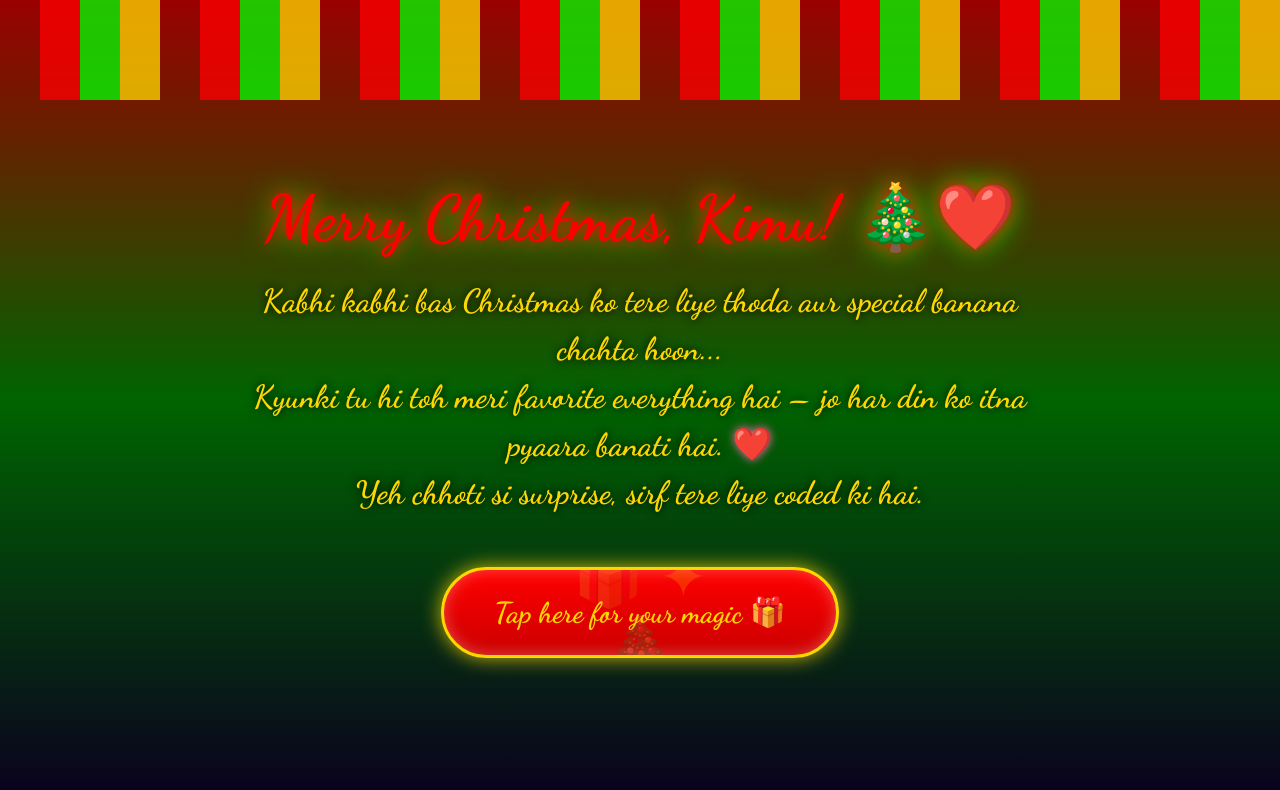
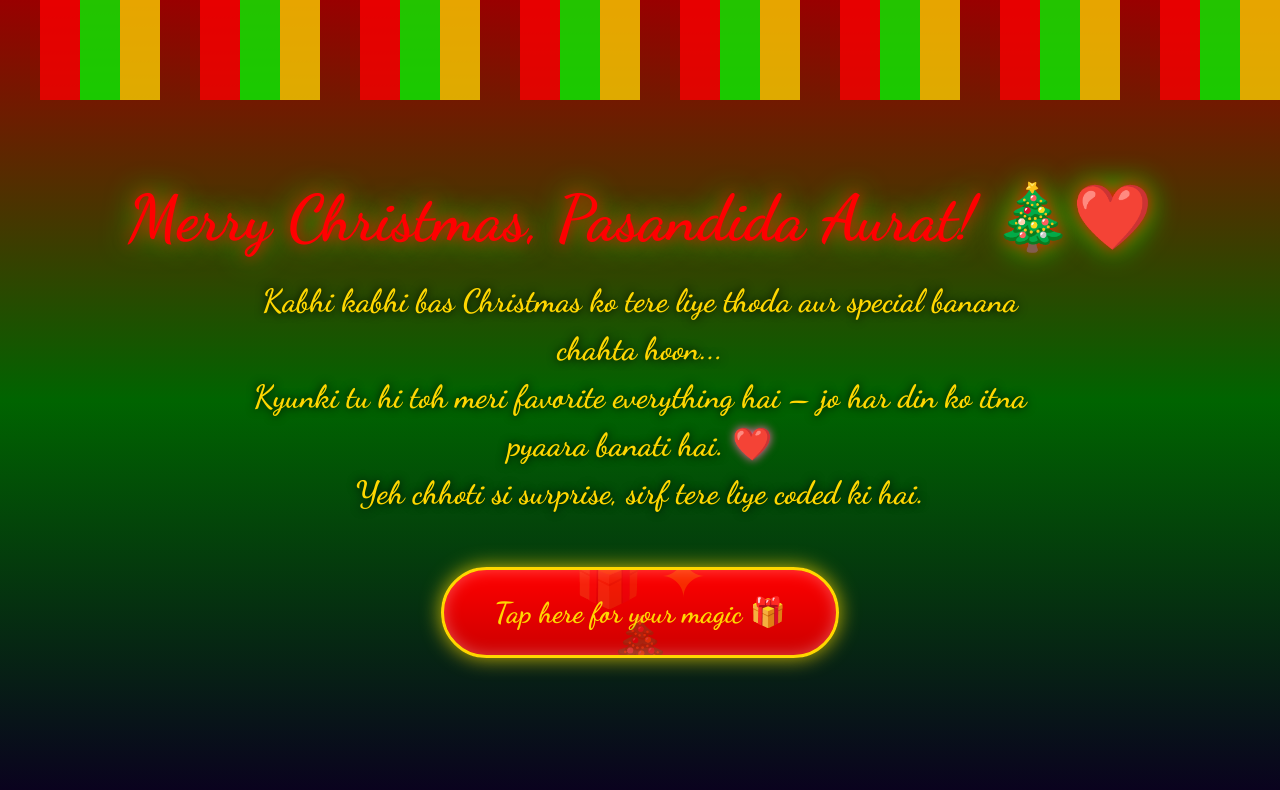
Before and after one commit to himanshubot-11/Merry-Christmas, a plain HTML site: page index.html in a window 1280 px wide. Drawn offline with nearby package versions, Linux system fonts and the light colour scheme.

Commit message:
Update holiday greeting and music comment

```diff
--- a/index.html
+++ b/index.html
@@ -10,17 +10,17 @@
 <body>
     <div class="lights"></div>
     <div class="container">
-        <h1>Merry Christmas, Kimu! 🎄❤️</h1>
+        <h1>Merry Christmas, Pasandida Aurat! 🎄❤️</h1>
         <p>Kabhi kabhi bas Christmas ko tere liye thoda aur special banana chahta hoon...<br>
         Kyunki tu hi toh meri favorite everything hai – jo har din ko itna pyaara banati hai. <span class="heart">❤️</span><br>
         Yeh chhoti si surprise, sirf tere liye coded ki hai.</p>
         <div class="surprise">Tap here for your magic 🎁</div>
     </div>
 
-    <!-- Soft holiday bells -->
+    <!-- Instrumental Christmas music (soft piano) -->
     <audio id="music" loop>
-    <source src="https://www.fesliyanstudios.com/play-mp3/6970" type="audio/mpeg">
-</audio>
+        <source src="https://www.fesliyanstudios.com/play-mp3/6970" type="audio/mpeg">
+    </audio>
 
     <!-- Confetti library -->
     <script src="https://cdn.jsdelivr.net/npm/canvas-confetti@1.6.0/dist/confetti.browser.min.js"></script>
```
